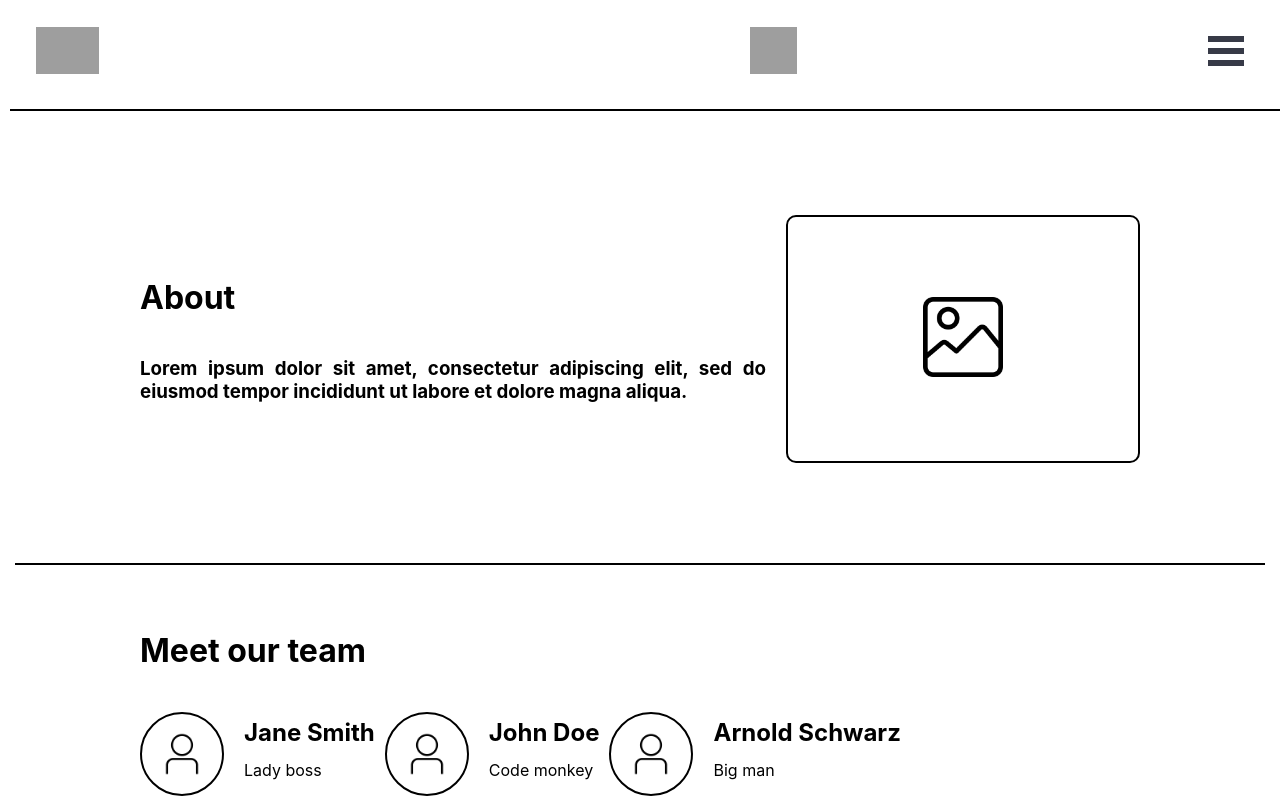
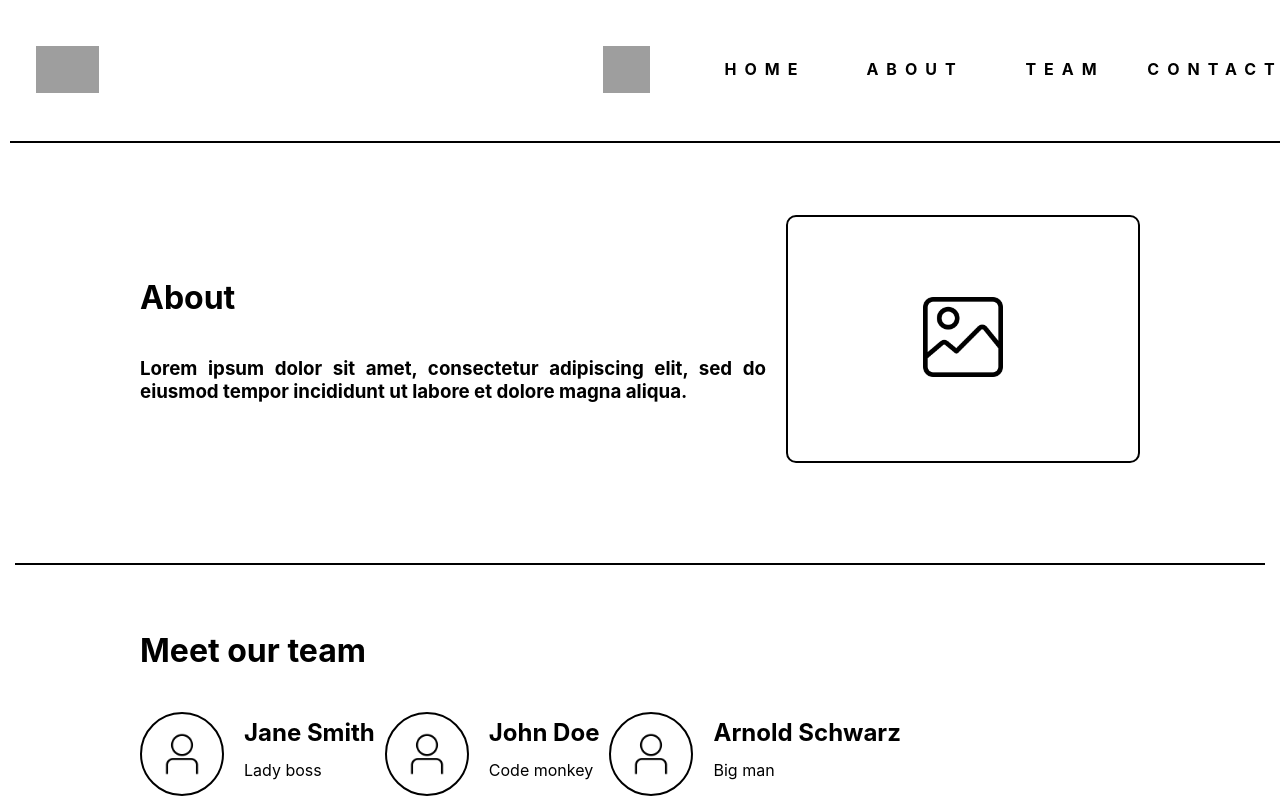
Before and after one commit to Tuliany/mobile-responsiveness, a React (Create React App) app: page / in a window 1280 px wide. Shown: the top 800 px of the page. Built offline with nearby package versions, Linux system fonts and the light colour scheme; grey boxes are pictures that could not be loaded.

Commit message:
added desktop nav

```diff
--- a/package.json
+++ b/package.json
@@ -9,6 +9,7 @@
     "react": "^18.2.0",
     "react-burger-menu": "^3.0.8",
     "react-dom": "^18.2.0",
+    "react-responsive": "^9.0.0",
     "react-scripts": "5.0.1",
     "web-vitals": "^2.1.4"
   },
--- a/src/components/BurgerMenu.jsx
+++ b/src/components/BurgerMenu.jsx
@@ -1,22 +1,18 @@
 import React from "react";
 import { slide as Menu } from "react-burger-menu";
+import { MenuItem } from "./MenuItem";
 import "../styles/components/burgerMenu.css";
 
 const BurgerMenu = () => {
   return (
     <Menu>
-      <a className="menu-item" href="/">
-        Home
-      </a>
-      <a className="menu-item" href="/about">
-        About
-      </a>
-      <a className="menu-item" href="/team">
-        Team
-      </a>
-      <a className="menu-item" href="/work">
-        Work with us
-      </a>
+      {MenuItem.map((menu) => (
+        <div key={menu.navItem}>
+          <a className="menu-item" href={menu.href}>
+            {menu.navItem}
+          </a>
+        </div>
+      ))}
     </Menu>
   );
 };
--- /dev/null
+++ b/src/components/MenuItem.jsx
@@ -0,0 +1,18 @@
+export const MenuItem = [
+    {
+      navItem: "Home",
+      href: "/",
+    },
+    {
+      navItem: "About",
+      href: "/about",
+    },
+    {
+      navItem: "Team",
+      href: "/team",
+    },
+    {
+      navItem: "Contact",
+      href: "/contacts",
+    },
+  ];
--- a/src/components/Navbar.jsx
+++ b/src/components/Navbar.jsx
@@ -1,22 +1,84 @@
 import React from "react";
 import "../styles/components/navbar.css";
 import BurgerMenu from "./BurgerMenu";
+import { useMediaQuery } from "react-responsive";
+import { MenuItem } from "./MenuItem";
 
 const Navbar = () => {
+  const desktop = useMediaQuery({
+    query: "(min-width: 1024px)",
+  });
+
   return (
+    <>
       <div className="navbar">
-      <img src="../../assets/hexagon.png" alt="company-logo" className="logo" />
-
+        <img
+          src="../../assets/hexagon.png"
+          alt="company-logo"
+          className="logo"
+        />
         <input className="InputField" dir="rtl" />
         <img
           src="../../assets/search.png"
           alt="search-icon"
           className="SearchIcon"
         />
-
+        {desktop ? (
+          <div className="flexMenu">
+            {MenuItem.map((menu) => (
+              <div key={menu.navItem}>
+                <a className="menu-item" href={menu.href}>
+                  {menu.navItem}
+                </a>
+              </div>
+            ))}
+          </div>
+        ) : (
           <BurgerMenu />
+        )}
       </div>
+    </>
   );
 };
 
 export default Navbar;
+
+{
+  /*      {!desktop ? (
+        <div className="navbar">
+          <img
+            src="../../assets/hexagon.png"
+            alt="company-logo"
+            className="logo"
+          />
+          <input className="InputField" dir="rtl" />
+          <img
+            src="../../assets/search.png"
+            alt="search-icon"
+            className="SearchIcon"
+          />
+          <BurgerMenu />
+        </div>
+      ) : (
+        <div className="flexMenu">
+          <img
+            src="../../assets/hexagon.png"
+            alt="company-logo"
+            className="logo"
+          />
+          <input className="InputField" dir="rtl" />
+          <img
+            src="../../assets/search.png"
+            alt="search-icon"
+            className="SearchIcon"
+          />
+          {MenuItem.map((menu) => (
+            <div key={menu.navItem}>
+              <a className="menu-item" href={menu.href}>
+                {menu.navItem}
+              </a>
+            </div>
+          ))}
+        </div>
+      )} */
+}
--- a/src/styles/components/burgerMenu.css
+++ b/src/styles/components/burgerMenu.css
@@ -64,7 +64,7 @@ Note: Beware of modifying this element as it can break the animations - you shou
 }
 
 /* Individual item */
-.bm-item {
+ .menu-item {
   display: inline-block;
   text-decoration: none;
   text-transform: uppercase;
--- a/src/styles/components/navbar.css
+++ b/src/styles/components/navbar.css
@@ -1,5 +1,6 @@
 .navbar {
   display: flex;
+  align-items: center;
   justify-content: center;
   padding: 17px 0px 0px 17px;
   background-color: #ffff;
@@ -24,8 +25,24 @@
   font-size: 20px;
 }
 
+.flexMenu {
+  display: flex;
+  justify-content: space-around;
+  align-items: center;
+}
+
 textarea:focus,
 input:focus {
   outline: none;
   display: flex;
 }
+
+@media (min-width:1024px) {
+  .navbar {
+    justify-content: flex-end;
+  }
+
+  .menu-item {
+    width: 150px;
+  }
+}
```
Also changed, not shown: 1 other file (tests, documents, lock files or other folders). Lines whose indentation alone changed are shown as unchanged.
